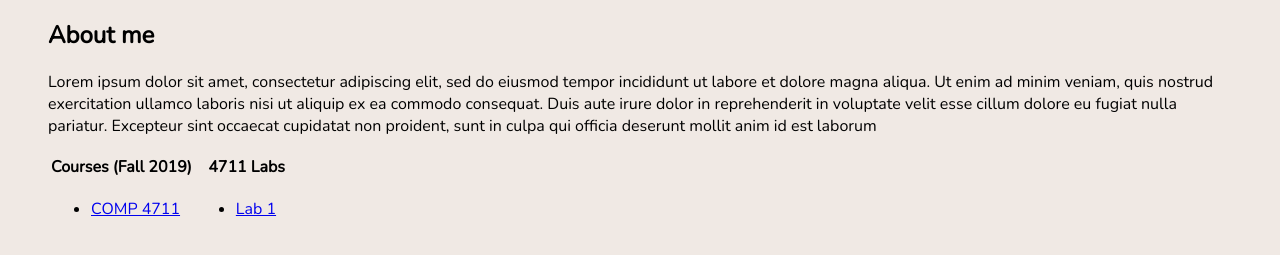
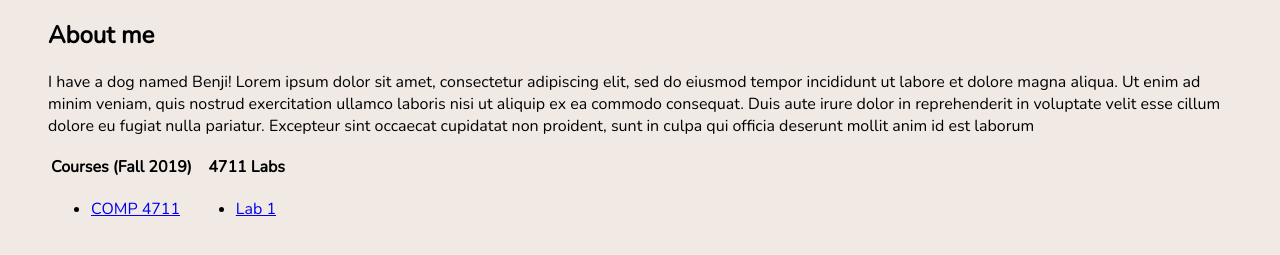
Before and after one commit to SebastianDelmas/COMP4711_Lab01, a plain HTML site: page index.html in a window 1280 px wide. Shown: the part 115-370 px from the top of the page. Drawn offline with nearby package versions, Linux system fonts and the light colour scheme.

Commit message:
First commit

```diff
--- a/index.html
+++ b/index.html
@@ -19,6 +19,7 @@
 </h1>
 <h2>About me</h2>
 <p>
+    I have a dog named Benji!
     Lorem ipsum dolor sit amet, consectetur adipiscing elit, sed do eiusmod tempor incididunt ut labore et dolore magna aliqua.
     Ut enim ad minim veniam, quis nostrud exercitation ullamco laboris nisi ut aliquip ex ea commodo consequat.
     Duis aute irure dolor in reprehenderit in voluptate velit esse cillum dolore eu fugiat nulla pariatur.
```
